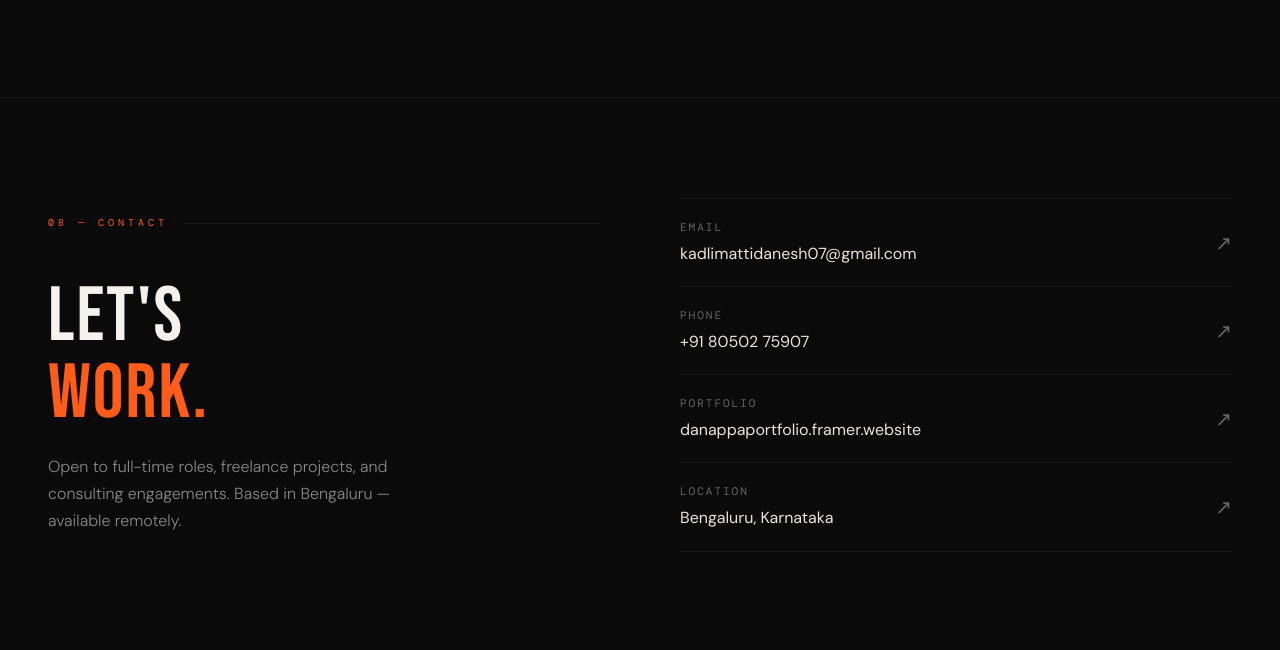
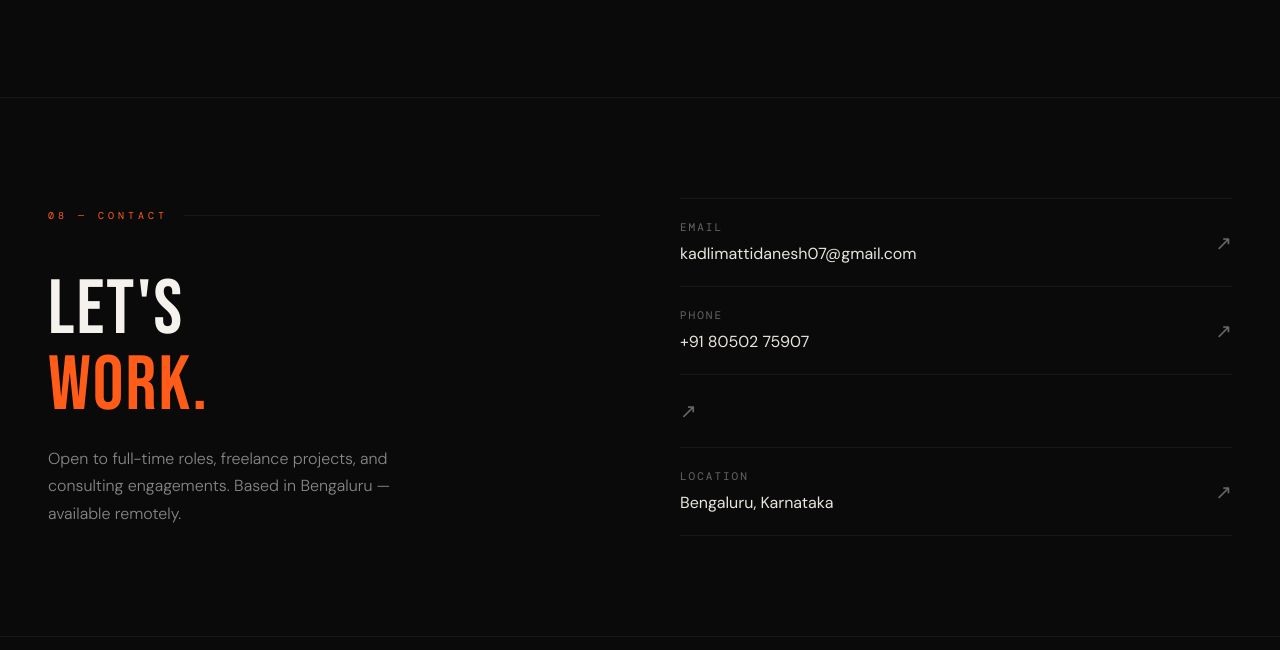
Before and after one commit to Danesho7/danappa-portfolio, a plain HTML site: page index.html in a window 1280 px wide. Shown: the part 9566-10216 px from the top of the page. Drawn offline with nearby package versions, Linux system fonts and the light colour scheme.

Commit message:
Update index.html

```diff
--- a/index.html
+++ b/index.html
@@ -1681,10 +1681,6 @@
         <div class="cl-arrow">↗</div>
       </a>
       <a href="https://danappaportfolio.framer.website/" target="_blank" class="contact-link">
-        <div>
-          <div class="cl-label">Portfolio</div>
-          <div class="cl-name">danappaportfolio.framer.website</div>
-        </div>
         <div class="cl-arrow">↗</div>
       </a>
       <a href="#" class="contact-link">
```
